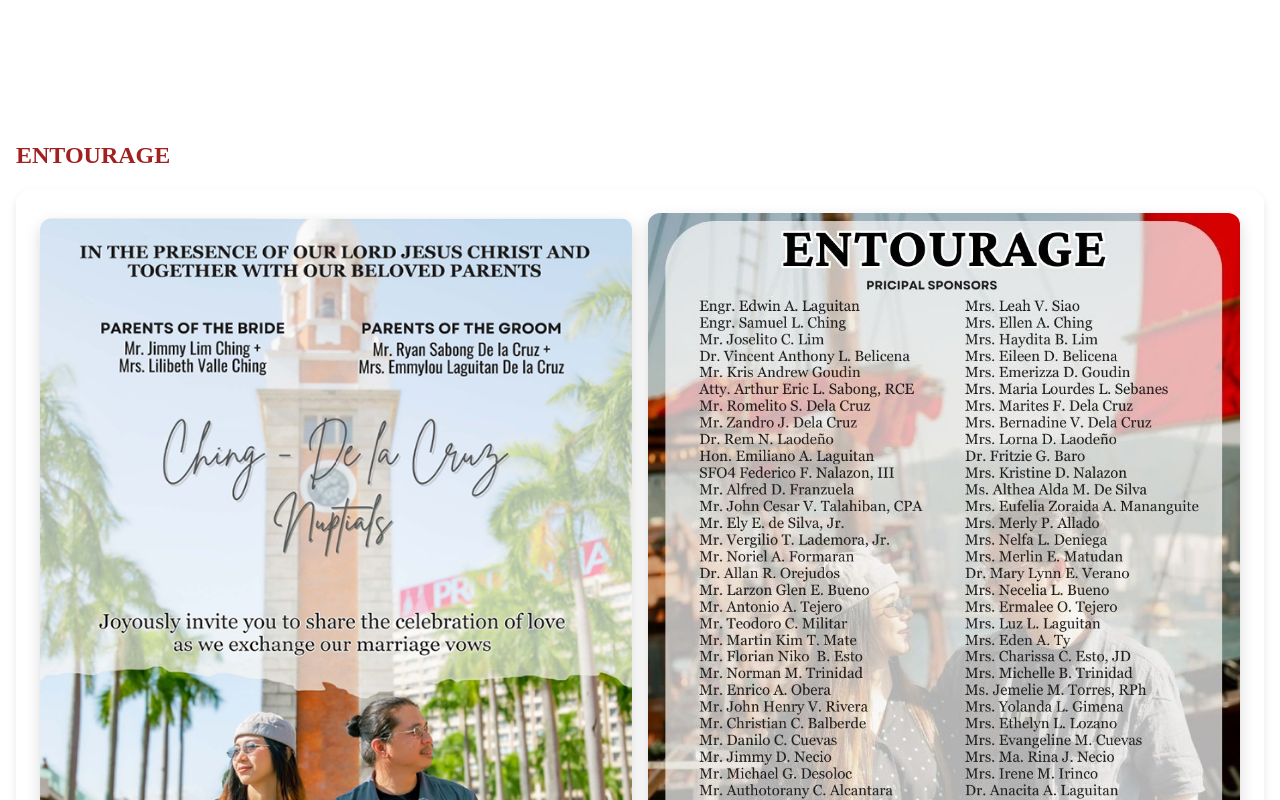
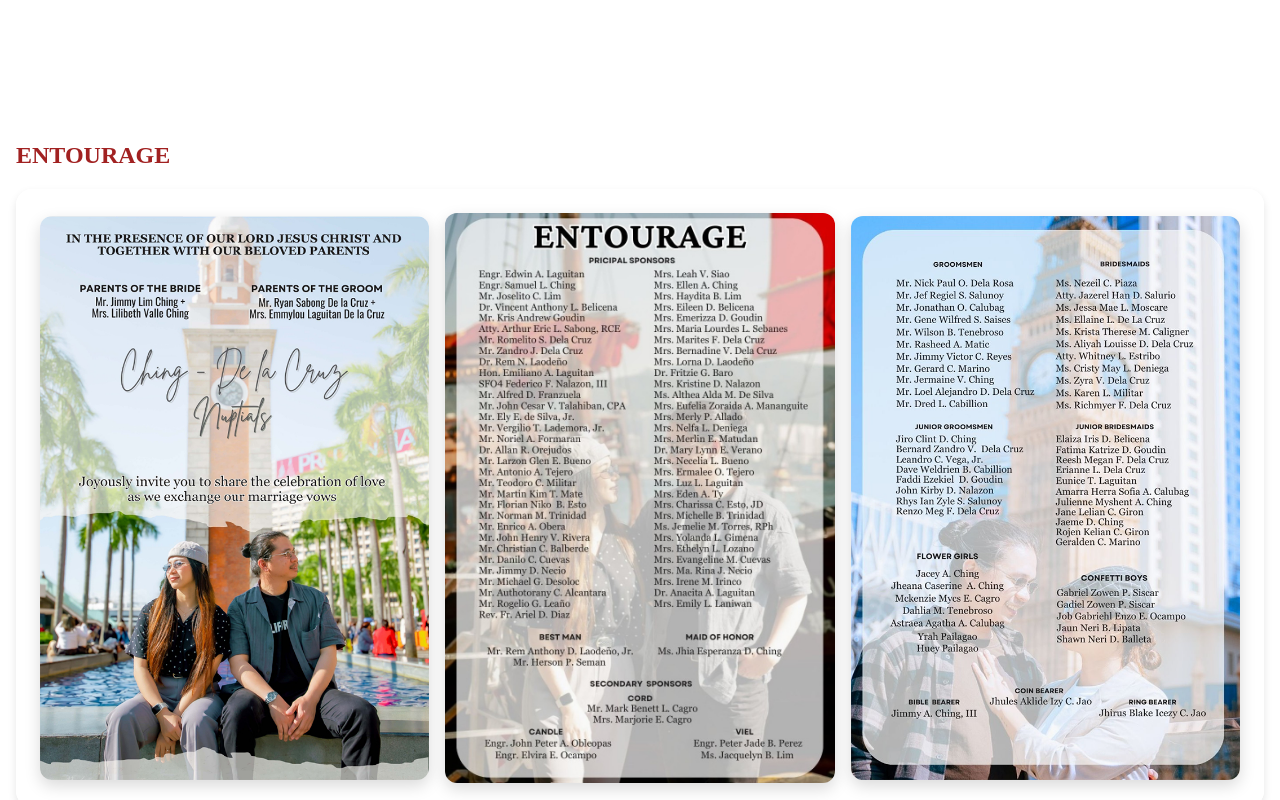
Before and after one commit to Jumjims29/romwen-jenena-invitation, a React (Vite) app: page / in a window 1280 px wide. Shown: the part 2842-3642 px from the top of the page. Built offline with nearby package versions, Linux system fonts and the light colour scheme; the HTML template or start-up script is replaced by a standard one.

Commit message:
Add entourage lightbox feature

```diff
--- a/src/App.jsx
+++ b/src/App.jsx
@@ -1,4 +1,4 @@
-import React, { useRef, useState } from "react"
+import React, { useRef, useState, useEffect } from "react"
 import Countdown from "./components/Countdown.jsx"
 import RSVPForm from "./components/RSVPForm.jsx"
 import Slider from "react-slick"
@@ -30,6 +30,7 @@ function Section({ id, title, children }) {
 export default function App() {
   const audioRef = useRef(null)
   const [playing, setPlaying] = useState(false)
+  const [selectedPhoto, setSelectedPhoto] = useState(null) // ✅ for lightbox
 
   const toggleMusic = () => {
     if (!audioRef.current) return
@@ -58,6 +59,13 @@ export default function App() {
     arrows: false,
   }
 
+  // ✅ close lightbox with ESC key
+  useEffect(() => {
+    const onKey = (e) => e.key === "Escape" && setSelectedPhoto(null)
+    window.addEventListener("keydown", onKey)
+    return () => window.removeEventListener("keydown", onKey)
+  }, [])
+
   return (
     <>
       {/* Background Overlay */}
@@ -81,7 +89,6 @@ export default function App() {
       {/* Hero / Cover */}
       <header className="hero">
         <div className="container">
-    {/* ✅ Replace photo with video */}
           <video
             src={`${import.meta.env.BASE_URL}cover.mp4`}
             autoPlay
@@ -110,14 +117,11 @@ export default function App() {
         </audio>
 
         <div className="music-player-inner">
-    {/* Left side: Cover thumbnail */}
           <img
             src={`${import.meta.env.BASE_URL}cover.jpg`}
             alt="Album Art"
             className="music-cover"
           />
-
-    {/* Middle: Song Info + Bars */}
           <div className="music-info">
             <div className="music-title">Mr. & Mrs. Dela Cruz</div>
             <div className="music-artist">Romwen & Jenena</div>
@@ -129,12 +133,7 @@ export default function App() {
               </div>
             )}
           </div>
-
-    {/* Right side: Controls */}
-    <button
-      onClick={toggleMusic}
-      className="music-btn"
-    >
+          <button onClick={toggleMusic} className="music-btn">
             {playing ? <FaPause size={18} /> : <FaPlay size={18} />}
           </button>
         </div>
@@ -150,8 +149,16 @@ export default function App() {
       {/* Entourage */}
       <Section id="entourage" title="ENTOURAGE">
         <div className="card entourage-grid">
-          <img src={`${import.meta.env.BASE_URL}entourage1.jpg`} alt="Entourage 1" className="portrait-photo" />
-          <img src={`${import.meta.env.BASE_URL}entourage2.jpg`} alt="Entourage 2" className="portrait-photo" />
+          {["entourage1.jpg", "entourage2.jpg", "entourage3.jpg"].map((file, idx) => (
+            <img
+              key={idx}
+              src={`${import.meta.env.BASE_URL}${file}`}
+              alt={`Entourage ${idx + 1}`}
+              className="portrait-photo"
+              onClick={() => setSelectedPhoto(`${import.meta.env.BASE_URL}${file}`)}
+              style={{ cursor: "zoom-in" }}
+            />
+          ))}
         </div>
       </Section>
 
@@ -170,7 +177,6 @@ export default function App() {
 
       {/* Venue */}
       <Section id="venue" title="DETAILS">
-  {/* Top Photo */}
         <div className="card text-center">
           <img
             src={`${import.meta.env.BASE_URL}detailstop.jpg`}
@@ -178,45 +184,19 @@ export default function App() {
             className="portrait-photo"
           />
         </div>
-
-  {/* Location Map Subheading */}
         <h3 className="h3 text-center mt-6">LOCATION MAP</h3>
-
         <div className="grid grid-2">
-    {/* Ceremony */}
           <div className="card text-center">
-      <a
-        href="https://maps.app.goo.gl/MR4vQmo22zGNLED98"
-        target="_blank"
-        rel="noopener noreferrer"
-      >
-        <img
-          src={`${import.meta.env.BASE_URL}ceremony.jpg`}
-          alt="Ceremony Venue"
-          className="detail-photo"
-        />
+            <a href="https://maps.app.goo.gl/MR4vQmo22zGNLED98" target="_blank" rel="noopener noreferrer">
+              <img src={`${import.meta.env.BASE_URL}ceremony.jpg`} alt="Ceremony Venue" className="detail-photo" />
             </a>
-      <p className="mt-2 text-sm font-semibold text-pink-600">
-        Click to Navigate
-      </p>
+            <p className="mt-2 text-sm font-semibold text-pink-600">Click to Navigate</p>
           </div>
-
-    {/* Reception */}
           <div className="card text-center">
-      <a
-        href="https://maps.app.goo.gl/7ffoXkKtSs7Qb4HQA"
-        target="_blank"
-        rel="noopener noreferrer"
-      >
-        <img
-          src={`${import.meta.env.BASE_URL}reception.jpg`}
-          alt="Reception Venue"
-          className="detail-photo"
-        />
+            <a href="https://maps.app.goo.gl/7ffoXkKtSs7Qb4HQA" target="_blank" rel="noopener noreferrer">
+              <img src={`${import.meta.env.BASE_URL}reception.jpg`} alt="Reception Venue" className="detail-photo" />
             </a>
-      <p className="mt-2 text-sm font-semibold text-pink-600">
-       Click to Navigate
-      </p>
+            <p className="mt-2 text-sm font-semibold text-pink-600">Click to Navigate</p>
           </div>
         </div>
       </Section>
@@ -250,6 +230,15 @@ export default function App() {
         </div>
       </Section>
 
+      {/* ✅ Lightbox Modal */}
+      {selectedPhoto && (
+        <div className="lightbox" onClick={() => setSelectedPhoto(null)}>
+          <div className="lightbox-content">
+            <img src={selectedPhoto} alt="Enlarged Entourage" />
+          </div>
+        </div>
+      )}
+
       {/* Footer */}
       <footer className="footer">
         <div className="container text-center">
--- a/src/index.css
+++ b/src/index.css
@@ -147,18 +147,27 @@ img {
   max-width: 1000px;
 }
 
-/* Entourage grid */
+/* Entourage Grid */
 .entourage-grid {
   display: grid;
-  grid-template-columns: 1fr 1fr;
+  grid-template-columns: 1fr 1fr 1fr; /* 3 per row on desktop */
   gap: 16px;
   justify-items: center;
   align-items: center;
 }
 
+.entourage-grid img {
+  width: 100%;
+  height: auto;
+  border-radius: 12px;
+  object-fit: cover;
+  box-shadow: 0 6px 16px rgba(0,0,0,0.15);
+}
+
+/* Mobile - stack vertically */
 @media (max-width: 768px) {
   .entourage-grid {
-    grid-template-columns: 1fr;
+    grid-template-columns: 1fr; /* ✅ one per row */
   }
 }
 
@@ -465,3 +474,31 @@ img {
   box-shadow: 0 6px 16px rgba(0,0,0,0.15);
   object-fit: contain;
 }
+
+/* Lightbox Styles */
+.lightbox {
+  position: fixed;
+  top: 0;
+  left: 0;
+  width: 100%;
+  height: 100%;
+  background: rgba(0,0,0,0.85);
+  display: flex;
+  justify-content: center;
+  align-items: center;
+  z-index: 9999;
+  cursor: zoom-out;
+}
+
+.lightbox-content img {
+  max-width: 90%;
+  max-height: 90%;
+  border-radius: 12px;
+  box-shadow: 0 8px 24px rgba(0,0,0,0.5);
+  animation: fadeIn 0.3s ease;
+}
+
+@keyframes fadeIn {
+  from { opacity: 0; transform: scale(0.95); }
+  to { opacity: 1; transform: scale(1); }
+}
```
Also changed, not shown: public/entourage3.jpg (added). Lines whose indentation alone changed are shown as unchanged.
